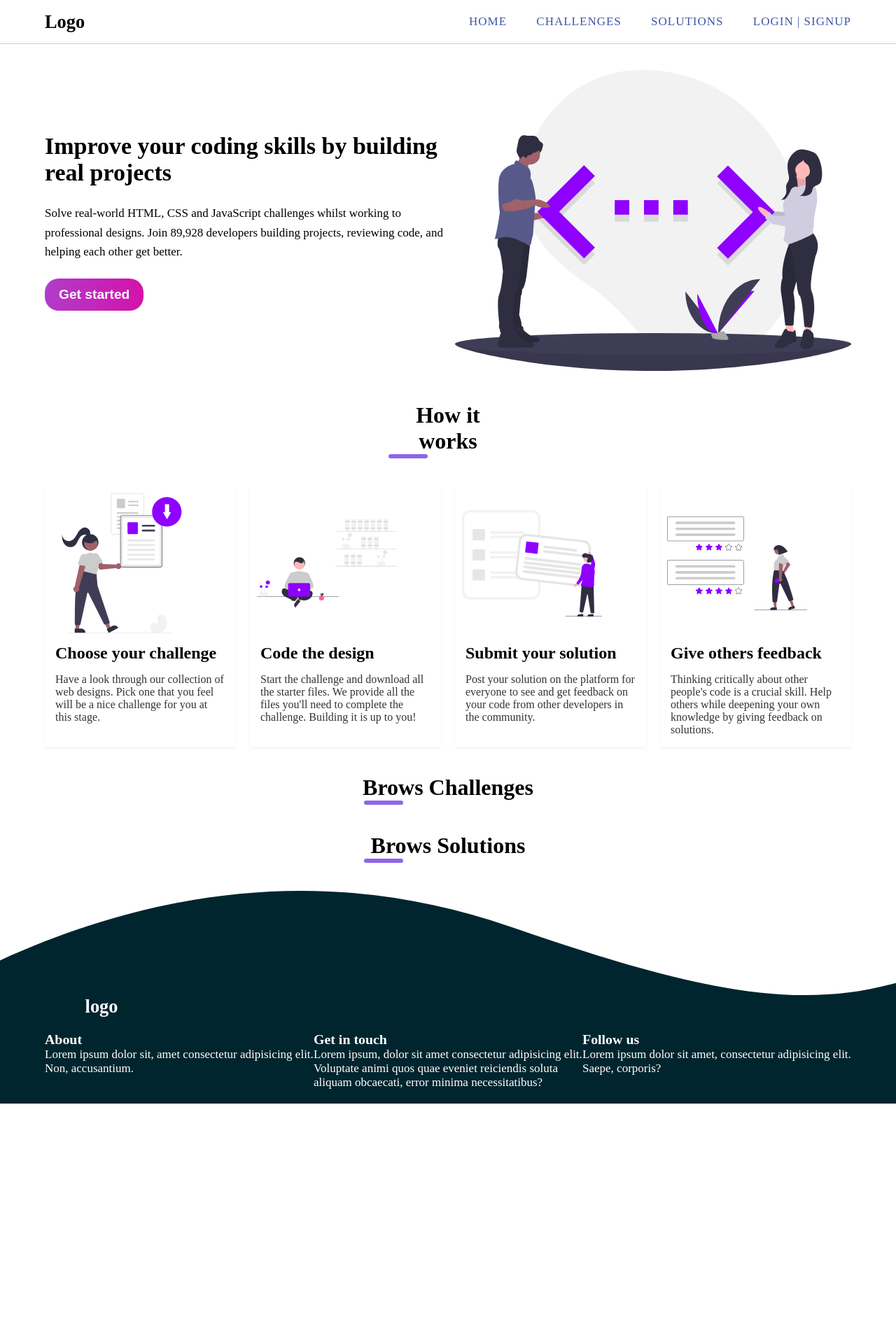
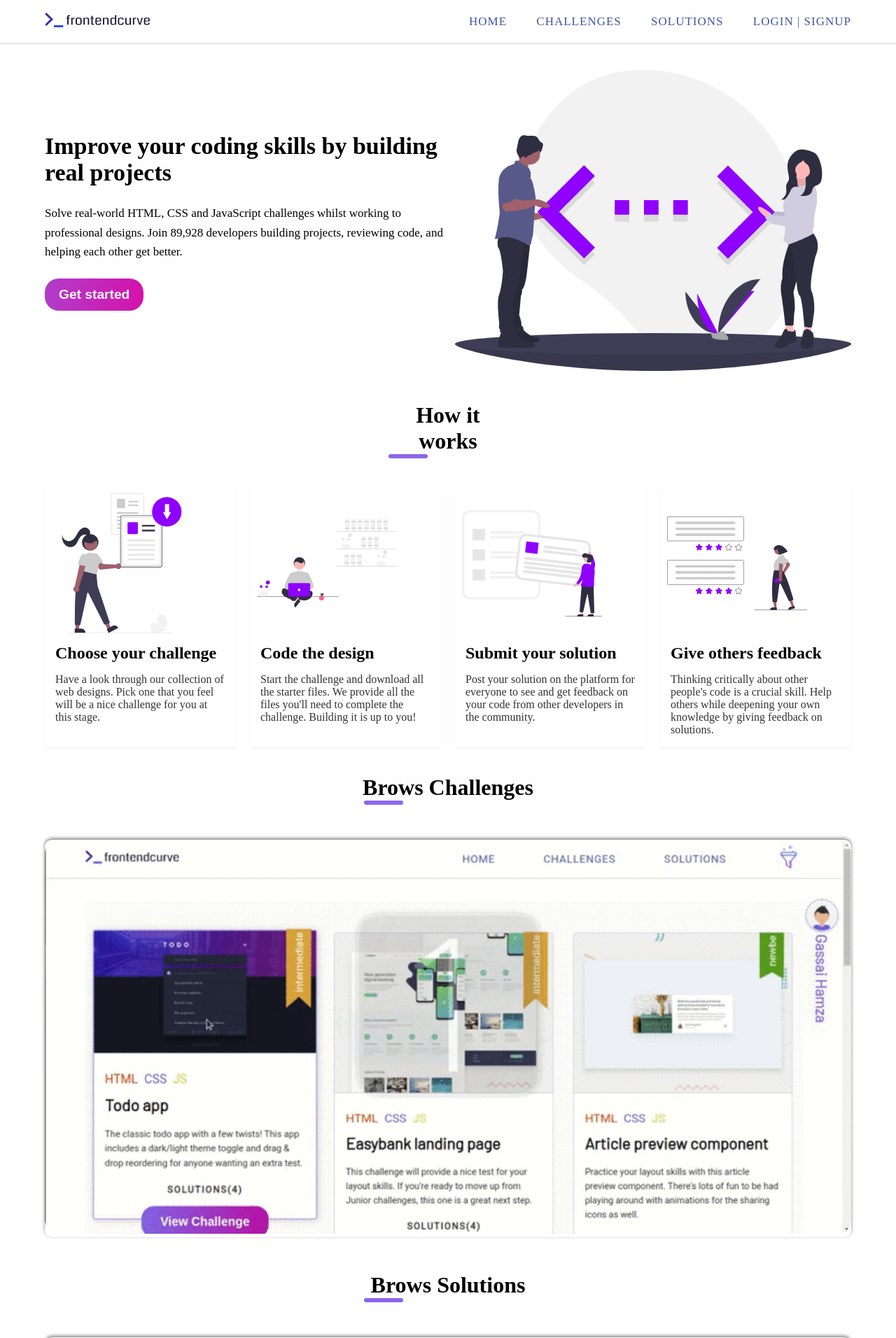
Before and after one commit to GHamza-Dev/tech-web-project, a PHP site: page / in a window 1280 px wide. Shown: the top 1912 px of the page at 70% size. Before the commit the page ends 1577 px from the top, so only its background shows below. Run offline with PHP 8.4, Linux system fonts and the light colour scheme; some web fonts are replaced.

Commit message:
Add logo

```diff
--- a/index.html
+++ b/index.html
@@ -6,13 +6,14 @@
     <title>Home || welcome !</title>
     <link rel="stylesheet" href="styles/home-style.css">
     <link rel="stylesheet" href="styles/login_signup.css">
+    <link rel="stylesheet" href="logo/logo.css">
 </head>
 <body>
     <div class="container">
         <!-- login / sign in-->
         <div class="wrapper_login_signup">
             <span id="closeBtn">
-                <img src="images/close_icone.png" alt="close">
+                <img  src="images/close_icone.png" alt="close">
             </span>
             <div class="login_signup">
                 <div class="welcome">
@@ -70,10 +71,11 @@
         <!-- Header -->
         <header>
             <nav>
-
+                <!-- Logo -->
                 <div class="logo">
-                    <!--img src="./images/logo_beta" alt="cofee"-->
-                    <h1>Logo</h1>
+                    <a href="index.html">
+                        <img id="logo" src="./logo/frontendcurve.svg" alt="frontendcutve.svg">
+                    </a>
                 </div>
 
                 <ul>
@@ -135,11 +137,17 @@
         <!-- Section 2 -->
         <section class="brows_challenges">
             <h2 class="section_h">Brows Challenges<hr></h2>
+            <div class="gif">
+                <img src="./gif/browse_challs.gif" alt="browse challenges">
+            </div>
         </section>
         <!-- END Section 2 -->
         <!-- Section 3 -->
         <section class="brows_solutions">
             <h2 class="section_h">Brows Solutions<hr></h2>
+            <div class="gif">
+                <img src="./gif/browse_sols.gif" alt="browse challenges">
+            </div>
         </section>
         <!-- END Section 3 -->
         <!-- Footer-->
--- /dev/null
+++ b/logo/logo.css
@@ -0,0 +1,33 @@
+
+
+
+#logo{
+   width: 150px;
+}
+
+.brows_challenges,
+.brows_solutions{
+   width: 90%;
+   margin:auto;
+}
+
+.brows_challenges img,
+.brows_solutions img{
+   width: 100%;
+}
+
+
+.gif{
+   margin-top: 50px;
+   border-radius: 10px;
+   box-shadow: 0 -2px 5px gray;
+}
+
+.gif img{
+   border-radius: 20px;
+}
+
+.brows_solutions{
+   margin-top: 50px;
+   padding-bottom: 40px;
+}
```
Also changed, not shown: admin/index.php (+7 -1 lines), challenges.php (+5 -2 lines), profile.php (+5 -3 lines), solutions.php (+5 -2 lines), gif/browse_challs.gif (added), gif/browse_sols.gif (added), logo/frontendcurve-w.svg (added), logo/frontendcurve.svg (added).
